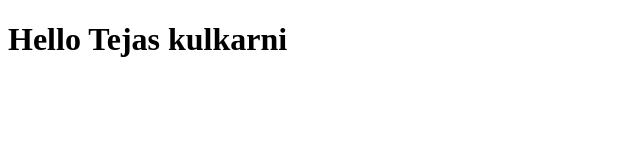
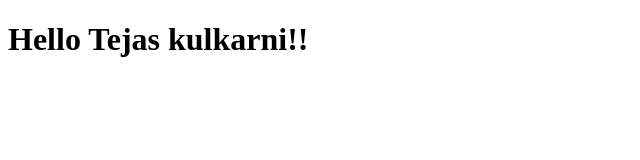
Before and after one commit to tejas08/test, a plain HTML site: page site/index.html in a window 1280 px wide. Shown: the full height of the page, 0-640 px from the left. Drawn offline with Linux system fonts and the light colour scheme.

Commit message:
small correction

```diff
--- a/site/index.html
+++ b/site/index.html
@@ -4,6 +4,6 @@
 	<title>hello coursera</title>
 </head>
 <body>
-	<h1>Hello Tejas kulkarni</h1>
+	<h1>Hello Tejas kulkarni!!</h1>
 </body>
 </html>
```
